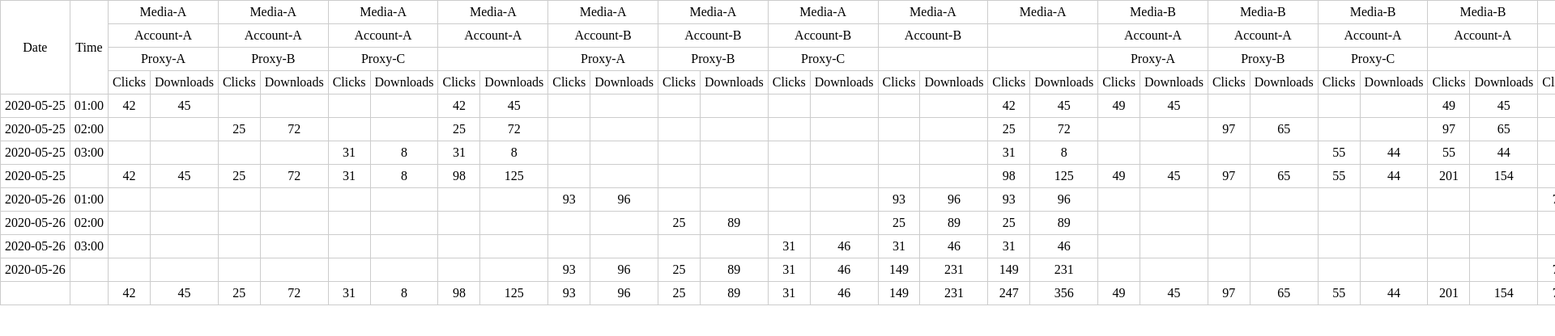
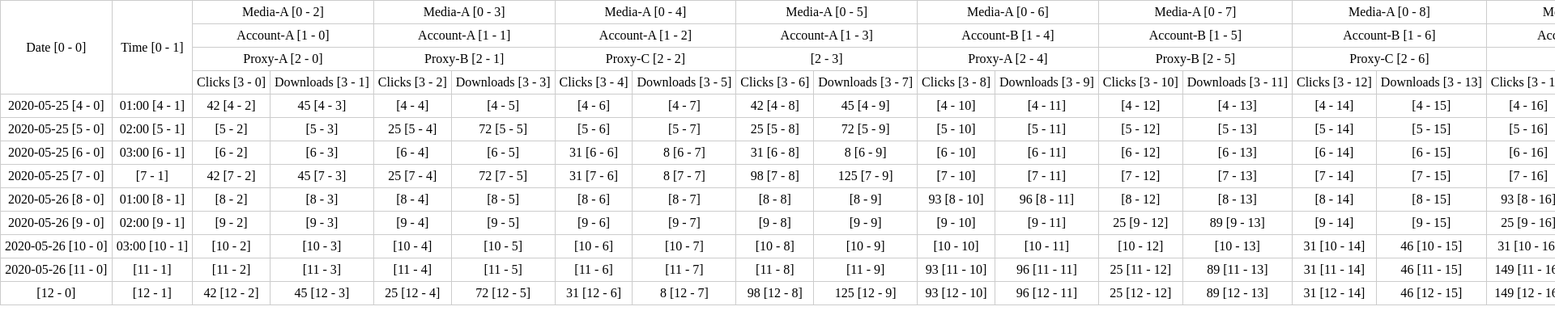
Before and after one commit to keyding/vue-pivot-table, a Vue app: page / in a window 1280 px wide. Shown: the top 416 px of the page at 81% size, 1920 px wide, since content can reach past the window. Built offline with nearby package versions, Linux system fonts and the light colour scheme.

Commit message:
update: update cell position

```diff
--- a/src/components/PivotTable/index.vue
+++ b/src/components/PivotTable/index.vue
@@ -1,5 +1,5 @@
 <template>
-    <table v-if="this.data && this.data.length">
+    <table v-if="this.data && this.data.length" @click="handleTableClick">
         <!-- Has props.columns -->
         <template v-if="localColumns.length">
             <!-- column head label -->
@@ -7,16 +7,16 @@
                 <tr>
                     <template v-if="n === 1 && localRows.length">
                         <td
-                            v-for="rowHead in localRows"
+                            v-for="(rowHead, rowHeadIndex) in localRows"
                             :key="rowHead.key"
                             :rowspan="localColumns.length + 1"
                         >
-                            <div>{{ rowHead.label }}</div>
+                            <div>{{ rowHead.label }} [{{ n - 1 }} - {{ rowHeadIndex }}]</div>
                         </td>
                     </template>
-                    <template v-for="col in colHead">
+                    <template v-for="(col, colIndex) in colHead">
                         <td :colspan="localValues.length">
-                            <div>{{ col.split(SEPARATOR)[n - 1] }}</div>
+                            <div>{{ col.split(SEPARATOR)[n - 1] }} [{{ n - 1 }} - {{ n === 1 ? colIndex + localRows.length : colIndex }}]</div>
                         </td>
                     </template>
                 </tr>
@@ -24,8 +24,8 @@
             <!-- values head label -->
             <tr>
                 <template v-for="n in colHead.length">
-                    <td v-for="item in localValues" :key="item.key + n">
-                        <div>{{ item.label }}</div>
+                    <td v-for="(item, index) in localValues" :key="item.key + n">
+                        <div>{{ item.label }} [{{ localColumns.length }} - {{ (n - 1) * 2 + index }}]</div>
                     </td>
                 </template>
             </tr>
@@ -34,12 +34,12 @@
         <template v-else>
             <tr>
                 <!-- row head label -->
-                <td v-for="rowHead in localRows" :key="rowHead.key">
-                    <div>{{ rowHead.label }}</div>
+                <td v-for="(rowHead, rowHeadIndex) in localRows" :key="rowHead.key">
+                    <div>{{ rowHead.label }} [{{ 0 + '-' + rowHeadIndex}}]</div>
                 </td>
                 <!-- values head label -->
-                <td v-for="item in localValues" :key="item.key">
-                    <div>{{ item.label }}</div>
+                <td v-for="(item, index) in localValues" :key="item.key">
+                    <div>{{ item.label }} {{ 0 + '-' + (localRows.length + index)}}</div>
                 </td>
             </tr>
         </template>
@@ -49,7 +49,7 @@
             <tr v-for="(rowHeadValue, rowHeadIndex) in rowHead" :key="rowHeadValue">
                 <!-- row head label -->
                 <td v-for="n in localRows.length" :key="rowHeadValue + n">
-                    <div>{{ rowHeadValue.split(SEPARATOR)[n - 1] || '' }}</div>
+                    <div>{{ rowHeadValue.split(SEPARATOR)[n - 1] || '' }} [{{ localColumns.length + (localValues.length ? 1 : 0) + rowHeadIndex }} - {{ n - 1 }}]</div>
                 </td>
 
                 <!-- row values -->
@@ -58,7 +58,7 @@
                         v-for="(value, index) in (emptyLocalValues.length ? emptyLocalValues : localValues)"
                         :key="'' + rowHeadIndex + rowValueIndex + index"
                     >
-                        <div>{{ rowValue[value.key] }}</div>
+                        <div>{{ rowValue[value.key] }} [{{ localColumns.length + (localValues.length ? 1 : 0) + rowHeadIndex }} - {{ localRows.length + (rowValueIndex * 2) + index }}]</div>
                     </td>
                 </template>
             </tr>
@@ -182,6 +182,10 @@ export default {
                 this.handleDataClone();
                 this.setValuesToColAndRow();
                 this.tableData = this.handleFormatData();
+
+                console.log(this.tableData);
+                console.log("rowHead", this.rowHead);
+                console.log("colHead", this.colHead);
             } else {
                 console.warn(
                     "[Warn]: props.data can't be empty. And props.rows, props.columns, props.values at least one is not empty."
@@ -271,13 +275,15 @@ export default {
             !rowHeadConditions.length && rowHeadConditions.push({});
 
             // draw data
-            return rowHeadConditions.map(row =>
-                colHeadConditions.map((col, index) => {
+            return rowHeadConditions.map((row, rowIndex) =>
+                colHeadConditions.map((col, colIndex) => {
                     // the condition of current cell
                     const conditions = Object.assign({}, row, col);
 
                     // the data of current cell (Contains conditions and data)
                     const cellData = {
+                        x: rowIndex,
+                        y: colIndex,
                         ...conditions
                     };
 
@@ -381,6 +387,10 @@ export default {
         // Note: function can't be clone
         _deepClone(value) {
             return JSON.parse(JSON.stringify(value));
+        },
+        // handle table click event
+        handleTableClick(event) {
+            console.log(event);
         }
     },
     watch: {
```
